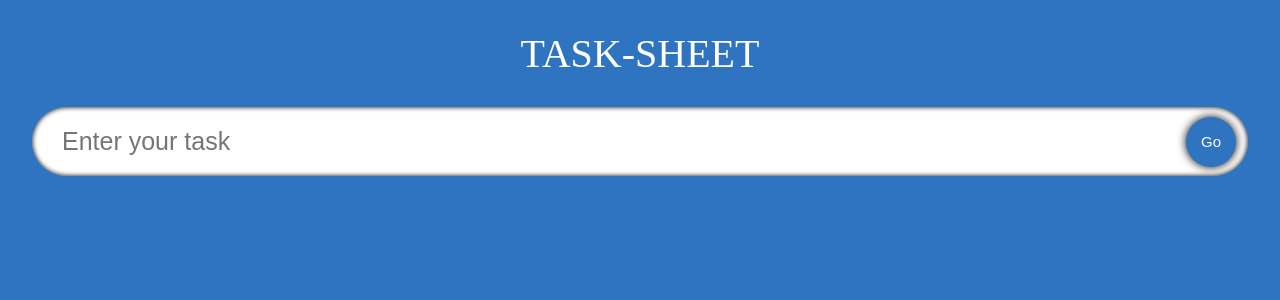
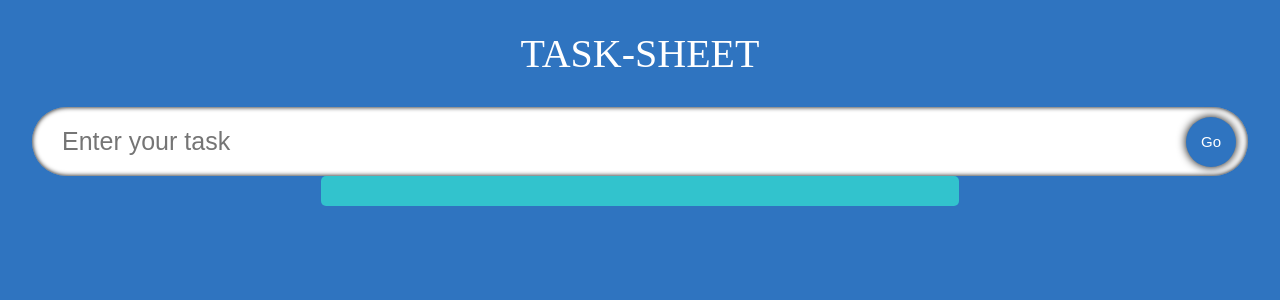
Before and after one commit to Viraaaj/react-ts-todo, a React (Create React App) app: page / in a window 1280 px wide. Shown: the top 300 px of the page. Built offline with nearby package versions, Linux system fonts and the light colour scheme; a web font is replaced by a local one.

Commit message:
Todo List Implementation

```diff
--- a/package.json
+++ b/package.json
@@ -12,6 +12,7 @@
     "@types/react-dom": "^18.0.6",
     "react": "^18.2.0",
     "react-dom": "^18.2.0",
+    "react-icons": "^4.4.0",
     "react-scripts": "5.0.1",
     "typescript": "^4.7.4",
     "web-vitals": "^2.1.4"
--- a/src/App.tsx
+++ b/src/App.tsx
@@ -1,6 +1,7 @@
 import { useState } from "react";
 import "./App.css";
 import InputField from "./components/InputField";
+import TodoList from "./components/TodoList";
 import { Todo } from "./model";
 
 const App: React.FC = () => {
@@ -23,9 +24,7 @@
 
       <InputField todo={todo} setTodo={setTodo} handleAdd={handleAdd} />
 
-      {todos.map((todo) => (
-        <li>{todo.todo}</li>
-      ))}
+      <TodoList todos={todos} setTodos={setTodos} />
     </div>
   );
 };
--- /dev/null
+++ b/src/components/TodoList.tsx
@@ -0,0 +1,20 @@
+import React from "react";
+import "./styles.css";
+import { Todo } from "./../model";
+
+interface Props {
+  todos: Todo[];
+  setTodos: React.Dispatch<React.SetStateAction<Todo[]>>;
+}
+
+const TodoList: React.FC<Props> = ({ todos, setTodos }) => {
+  return (
+    <div className="todos">
+      {todos.map((todo, index) => (
+        <li key={index}>{todo.todo}</li>
+      ))}
+    </div>
+  );
+};
+
+export default TodoList;
```
Also changed, not shown: 1 other file (tests, documents, lock files or other folders).
